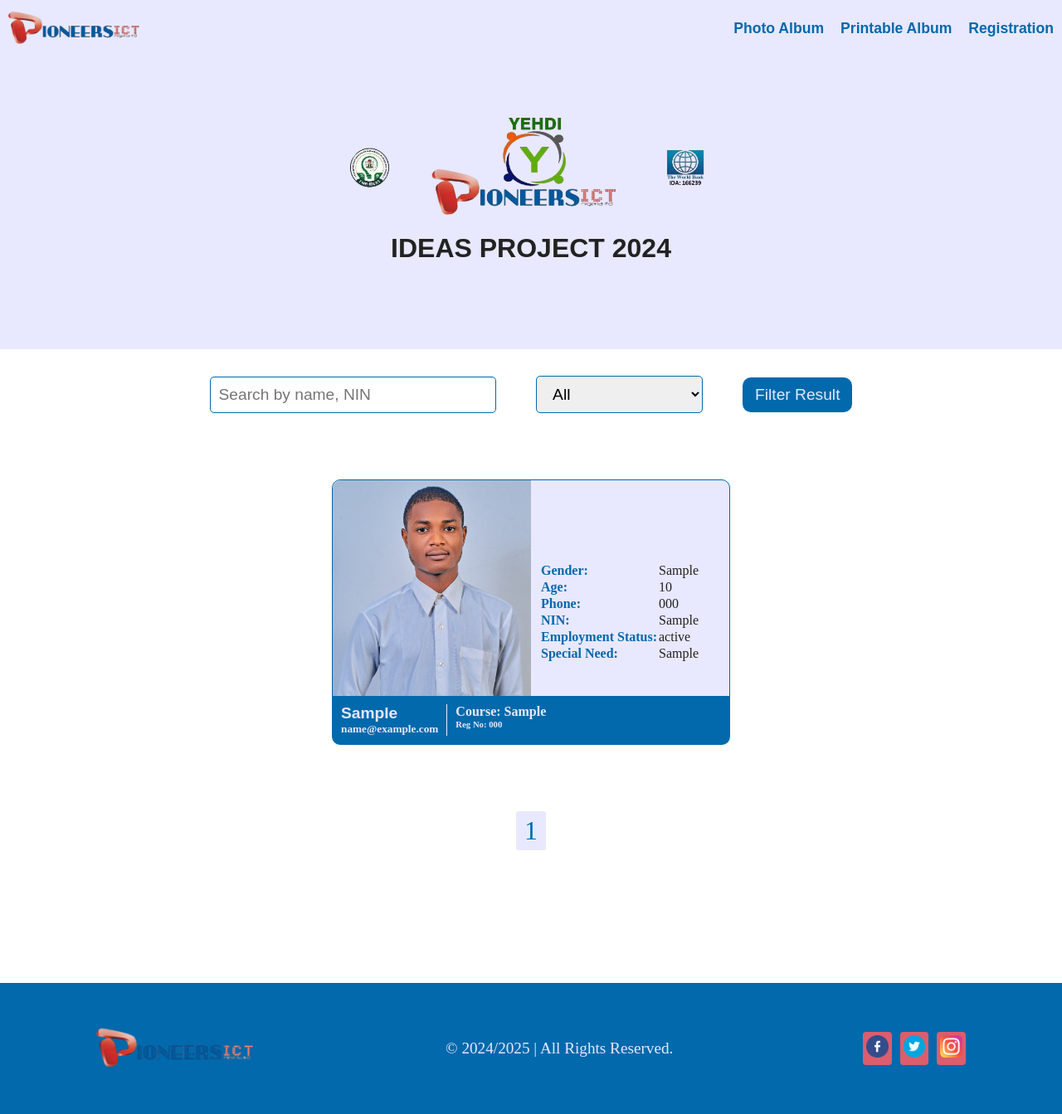
After one commit to aminumuhammad000/pioneers-photoalbum, a PHP site: page / in a window 1280 px wide. The commit adds this page. Shown: the whole page at 83% size. Run offline with PHP 8.4, Linux system fonts and the light colour scheme; tables that the repository leaves empty or names only in its code hold one stand-in row (values such as "Sample post").

Commit message:
new feature added

```diff
--- a/card.php
+++ b/card.php
@@ -1,6 +1,6 @@
 <?php
 
-$limit = 24; // records per page
+$limit = 15; // records per page
 
 // Get current page from URL (default to 1)
 $page = isset($_GET['page']) ? (int)$_GET['page'] : 1;
--- /dev/null
+++ b/footer.php
@@ -0,0 +1,12 @@
+<footer>
+        <div class="img-container">
+            <img src="images/logo.png" alt="">
+        </div>
+
+        <p>&copy; 2024/2025 | All Rights Reserved.</p>
+            <div class="contact">
+                <div class="facebook"><img src="images/facebook.png" alt="facebook icon"></div>
+                <div class="twitter"><img src="images/twitter.png" alt="twitter icon"></div>
+                <div class="linkedin"><img src="images/instagram.png" alt="instagram icon"></div>
+            </div>
+    </footer>
--- a/header.php
+++ b/header.php
@@ -1,4 +1,16 @@
-
+<?php
+ include 'database.php';
+?>
+<!DOCTYPE html>
+<html lang="en">
+<head>
+    <meta charset="UTF-8">
+    <meta name="viewport" content="width=device-width, initial-scale=1.0">
+    <link rel="stylesheet" href="printable.css">
+    <link rel="stylesheet" href="style.css">
+    <title>pioneers | photo album</title>
+</head>
+<body>
 <header>
         <nav>
             <div class="logo">
@@ -7,9 +19,9 @@
 
             <div class="nav">
                 <ul>
-                    <li><a href="#">Photo Album</a></li>
-                    <li><a href="#">printable Album</a></li>
-                    <li><a href="#">Registration</a></li>
+                    <li><a href="index.php">Photo Album</a></li>
+                    <li><a href="printable.php">printable Album</a></li>
+                    <li><a href="register.php">Registration</a></li>
                 </ul>
             </div>
             <div class="menu">menu</div>
--- /dev/null
+++ b/index.php
@@ -0,0 +1,61 @@
+<?php include "header.php" ?>
+<?php include "index_configuration.php" ?>
+
+<form method="GET" action="index.php" class="header-form">
+    <input type="text" id="search" name="search" placeholder="Search by name, NIN" value="<?= htmlspecialchars($search) ?>">
+        <select name="filter">
+                <option value="all" <?= $filter === 'all' ? 'selected' : '' ?>>All</option>
+                <option value="web design" <?= $filter === 'web design' ? 'selected' : '' ?>>Web Design</option>
+                <option value="seo" <?= $filter === 'seo' ? 'selected' : '' ?>>SEO</option>
+                <option value="uiux" <?= $filter === 'uiux' ? 'selected' : '' ?>>UI/UX</option>
+                <option value="product branding" <?= $filter === 'product branding' ? 'selected' : '' ?>>Product Branding</option>
+                <option value="special need" <?= $filter === 'special need' ? 'selected' : '' ?>>Special Need</option>
+                <option value="Male" <?= $filter === 'Male' ? 'selected' : '' ?>>Male</option>
+                <option value="Female" <?= $filter === 'Female' ? 'selected' : '' ?>>Female</option>
+        </select>
+    <button class="btn" type="submit">Filter Result</button>
+</form>
+
+<div id="main-menu" class="main-menu">
+    <?php
+    // Generate and echo the HTML content
+    echo generateHTML($dataArray);
+    ?>
+</div>
+
+<?php
+include "database.php";
+
+// Get total records
+$total_result = $conn->query("SELECT COUNT(*) AS total FROM student_table");
+$total_row = $total_result->fetch_assoc();
+$total_records = $total_row['total'];
+$total_pages = ceil($total_records / $limit);
+
+
+// Display page numbers
+echo "<div class='pagination'>";
+?>
+
+<?php if ($page > 1): ?>
+
+ <a href="?page=<?= $page - 1 ?>">&laquo;</a>
+
+<?php endif; ?>
+
+<?php
+
+for ($i = 1; $i <= $total_pages; $i++) {
+    echo "<a href='?page=$i'>$i</a> ";
+}
+?>
+
+<?php if ($page < $total_pages): ?>
+    <a href="?page=<?= $page + 1 ?>">&raquo;</a>
+  <?php endif; ?>
+  </div>
+
+
+<?php include "footer.php" ?>
+</body>
+</html>
--- /dev/null
+++ b/index_configuration.php
@@ -0,0 +1,92 @@
+<?php
+
+$limit = 15;
+
+$page = isset($_GET['page']) ? (int)$_GET['page'] : 1;
+if ($page < 1) $page = 1;
+
+$start = ($page - 1) * $limit;
+
+// Initialize variables for search and filter
+$search = $_GET['search'] ?? '';
+$filter = $_GET['filter'] ?? 'all';
+
+// Build the SQL query dynamically
+$sql = "SELECT fname, gender, reg_number, email, phone, nin, age, special_need, employment_status, passport_path, course FROM student_table WHERE 1=1";
+
+// Add search criteria if provided
+if (!empty($search)) {
+    $search = $conn->real_escape_string($search);
+    $sql .= " AND (fname LIKE '%$search%' OR nin LIKE '%$search%' OR phone LIKE '%$search%' OR reg_number LIKE '%$search%')";
+}
+
+// Add filter criteria if provided
+if ($filter !== 'all') {
+    $filter = $conn->real_escape_string($filter);
+    if (in_array($filter, ['Male', 'Female'])) {
+        $sql .= " AND gender = '$filter'";
+    } elseif ($filter === 'special need') {
+        $sql .= " AND special_need != ''";
+    } else {
+        $sql .= " AND course = '$filter'";
+    }
+}
+
+$sql .= " LIMIT $limit OFFSET $start";
+
+// Fetch data from the database
+$result = $conn->query($sql);
+
+// Check if data exists
+if ($result->num_rows > 0) {
+    $dataArray = $result->fetch_all(MYSQLI_ASSOC);
+} else {
+    $dataArray = [];
+}
+
+// Close the database connection
+$conn->close();
+
+// <img src="' . htmlspecialchars($data["passport_path"]) . '" alt="">
+
+// Generate HTML dynamically
+function generateHTML($dataArray) {
+    $html = '';
+
+    foreach ($dataArray as $data) {
+        $html .= '
+        <div class="container hidden">
+            <div class="head">
+                <img src="images/amee.jpg" alt="">
+            </div>
+
+            <div class="text">
+                <div class="table">
+
+                <table>
+                    <tr><td id="bold">Gender:</td><td>' . htmlspecialchars($data["gender"]) . '</td></tr>
+                    <tr><td id="bold">Age:</td><td>' . htmlspecialchars($data["age"]) . '</td></tr>
+                    <tr><td id="bold">Phone:</td><td>' . htmlspecialchars($data["phone"]) . '</td></tr>
+                    <tr><td id="bold">NIN:</td><td>' . htmlspecialchars($data["nin"]) . '</td></tr>
+                    <tr><td id="bold">Employment Status:</td><td>' . htmlspecialchars($data["employment_status"]) . '</td></tr>
+                    <tr><td id="bold">Special Need:</td><td>' . htmlspecialchars($data["special_need"]) . '</td></tr>
+                </table>
+                </div>
+            </div>
+
+        <div class="footer">
+                   <div class="name"> <h1>' . htmlspecialchars($data["fname"]) . '</h1>
+                    <h5>' . htmlspecialchars($data["email"]) . '</h5>
+                </div>
+                <div class="reg">
+                    <h4>Course: ' . htmlspecialchars($data["course"]) . '</h4>
+                    <h6 id="reg"> <span>Reg No: </span>' . htmlspecialchars($data["reg_number"]) . '</h6>
+                </div>
+        </div>
+
+        </div>';
+    }
+
+    return $html;
+}
+?>
--- a/printable.css
+++ b/printable.css
@@ -150,13 +150,13 @@ main .heading .btn:hover{
     padding-right: 5px;
     color: var(--blue-color);
 }
-main .pagination{
+.pagination{
     display: flex;
     justify-content: center;
     align-items: center;
     gap: 15px;
 }
-main .pagination a{
+.pagination a{
     text-decoration: none;
     background-color: var(--head-color);
     color: var(--blue-color);
--- /dev/null
+++ b/style.css
@@ -0,0 +1,211 @@
+:root{
+  --head-color: #e8e8ff;
+  --red-color: #dc5d6e;
+  --blue-color: #0169ac;
+}
+.header-form{
+  margin-top: 2em;
+  display: flex;
+  justify-content: center;
+  align-items: center;
+  gap: 3em;
+}
+.header-form #search{
+  padding: 10px;
+  outline: none;
+  border: 1px solid var(--blue-color);
+  font-size: 1.2rem;
+  border-radius: 5px;
+  width: 18em;
+}
+.header-form select{
+  padding: 10px 15px;
+  outline: none;
+  border: 1px solid var(--blue-color);
+  font-size: 1.2rem;
+  border-radius: 5px;
+}
+.header-form .btn{
+  background-color: var(--blue-color);
+  color: var(--head-color);
+  padding: 10px 15px;
+  font-size: 1.2rem;
+  border: none;
+  border-radius: 10px;
+}
+.header-form .btn:hover{
+  transform: scale(1.05);
+  transition: 0.2s all;
+}
+#main-menu{
+  display: flex;
+  justify-content: center;
+  align-items: center;
+  flex-wrap: wrap;
+  gap: 30px;
+  margin-top: 5em;
+  margin-bottom: 5em;
+}
+#main-menu .container{
+  position: relative;
+  display: flex;
+  align-items: center;
+  width: 30em;
+  max-width: 35em;
+  height: 20em;
+  border: 1px solid var(--blue-color);
+  border-radius: 10px;
+  background-color: var(--head-color);
+}
+#main-menu .container .head{
+  min-width: 45%;
+  max-width: 50%;
+  height: 100%;
+}
+#main-menu .container .head img{
+  width: 100%;
+  height: 100%;
+  border-radius: 10px 0px 0px 10px;
+  object-fit: cover;
+}
+
+#main-menu .container .text{
+  padding: 10px;
+}
+#main-menu .container .text table #bold{
+  font-weight: 600;
+  font-family: serif;
+  color: var(--blue-color);
+}
+#main-menu .container .footer{
+  display: flex;
+  position: absolute;
+  background-color: var(--blue-color);
+  color: var(--head-color);
+  padding: 10px;
+  bottom: 0;
+  border-radius: 0px 0px 7px 7px;
+  width: 100%;
+  gap: 10px;
+}
+#main-menu .container .footer .name{
+ border-right: 1px solid var(--head-color);
+ padding-right: 10px;
+}
+#main-menu .container .footer .name h1{
+  font-size: 1.2rem;
+  font-family: sans-serif;
+}
+
+.pagination{
+  display: flex;
+  justify-content: center;
+  align-items: center;
+  gap: 15px;
+}
+.pagination a{
+  text-decoration: none;
+  background-color: var(--head-color);
+  color: var(--blue-color);
+  font-size: 2em;
+  border-radius: 3px;
+  padding: 5px 10px;
+  margin-bottom: 5em;
+}
+
+/* register page
+/* .forms {
+  display: flex;
+  justify-content: center;
+  align-items: center;
+  width: 30em;
+  height: auto;
+  background-color: var(--secondary-color);
+  border-radius: 5px;
+  margin-inline: auto;
+  margin-top: 60px;
+}
+.forms form {
+  width: 100%;
+  padding: 10px;
+  display: flex;
+  align-items: center;
+  flex-wrap: wrap;
+  flex-direction: column;
+  gap: 10px;
+}
+.forms form h1 {
+  padding: 20px;
+  text-align: center;
+  color: var(--red-color);
+  text-transform: uppercase;
+  margin-top: 20px;
+}
+.forms form #logo {
+  width: 300px;
+  margin-bottom: 30px;
+}
+.forms form input,
+select {
+  width: 90%;
+  height: 35px;
+  outline: none;
+  border: 1px solid #888;
+  background-color: transparent;
+  padding: 10px;
+  margin: 10px;
+  border-radius: 3px;
+}
+
+.file-container {
+  display: flex;
+  justify-content: center;
+  align-items: center;
+  height: 300px;
+  width: 300px;
+  border: 1px solid #444;
+  border-radius: 5px;
+  cursor: pointer;
+}
+.file-container .show-image {
+  background-image: url(images/image1.jfif);
+  background-position: center;
+  background-size: cover;
+}
+.file-container #image {
+  text-align: center;
+  font-size: 1.6rem;
+  text-transform: uppercase;
+}
+.file-container .image-file {
+  width: 100%;
+  height: 100%;
+  display: none;
+}
+.forms form input[type="reset"] {
+  background-color: transparent;
+  color: var(--red-color);
+  border: 1px solid var(--red-color);
+  border-radius: 5px;
+}
+.forms form input[type="reset"]:hover {
+  color: #eee;
+  background-color: var(--red-color);
+  cursor: pointer;
+  transform: scale(1.03);
+  transition: 0.3s ease;
+}
+.forms form input[type="submit"] {
+  color: #eee;
+  background-color: var(--primary-color);
+  border: 1px solid #eee;
+  border-radius: 5px;
+}
+.forms form input[type="submit"]:hover {
+  background-color: #4444ff;
+  transform: scale(1.03);
+  transition: 0.3s ease;
+  font-weight: bolder;
+  cursor: pointer;
+}
+ */
```
Also changed, not shown: login.php (added, +57 -0 lines), printable.php (+6 -32 lines), database.php (renamed from connection.php).
